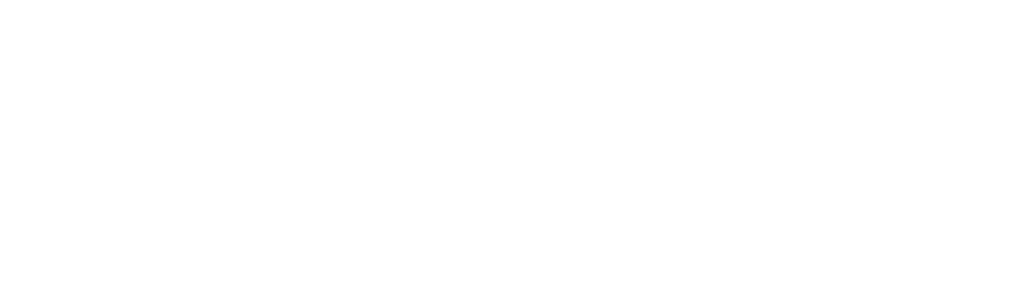
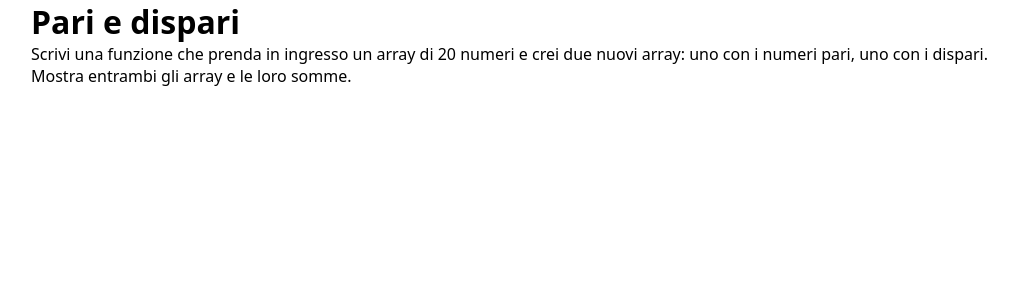
Before and after one commit to andrea-pugliatti/js-training, a React (Vite) app: page /odd-even in a window 1280 px wide. Before the commit this address had no page. Shown: the top 300 px of the page, without its empty margins (109-1127 px from the left). Built offline with nearby package versions, Linux system fonts and the light colour scheme.

Commit message:
Add base page for OddEven

```diff
--- a/src/App.jsx
+++ b/src/App.jsx
@@ -1,6 +1,7 @@
 import { BrowserRouter, Route, Routes } from "react-router-dom";
 import Calculator from "./pages/Calculator";
 import Homepage from "./pages/Homepage";
+import OddEven from "./pages/OddEven";
 import TextConverter from "./pages/TextConverter";
 
 function App() {
@@ -10,6 +11,7 @@
 				<Route path="/" element={<Homepage />} />
 				<Route path="/calculator" element={<Calculator />} />
 				<Route path="/text-converter" element={<TextConverter />} />
+				<Route path="/odd-even" element={<OddEven />} />
 			</Routes>
 		</BrowserRouter>
 	);
--- a/src/pages/Homepage.jsx
+++ b/src/pages/Homepage.jsx
@@ -10,6 +10,9 @@
 			<Link to={"/text-converter"}>
 				<div>Convertitore di Testo</div>
 			</Link>
+			<Link to={"/odd-even"}>
+				<div>Pari e dispari</div>
+			</Link>
 		</div>
 	);
 }
--- /dev/null
+++ b/src/pages/OddEven.jsx
@@ -0,0 +1,14 @@
+export default function OddEven() {
+	function oddEvenFromArray() {}
+
+	return (
+		<div className="container">
+			<h1>Pari e dispari</h1>
+			<p>
+				Scrivi una funzione che prenda in ingresso un array di 20 numeri e crei
+				due nuovi array: uno con i numeri pari, uno con i dispari. Mostra
+				entrambi gli array e le loro somme.
+			</p>
+		</div>
+	);
+}
```
